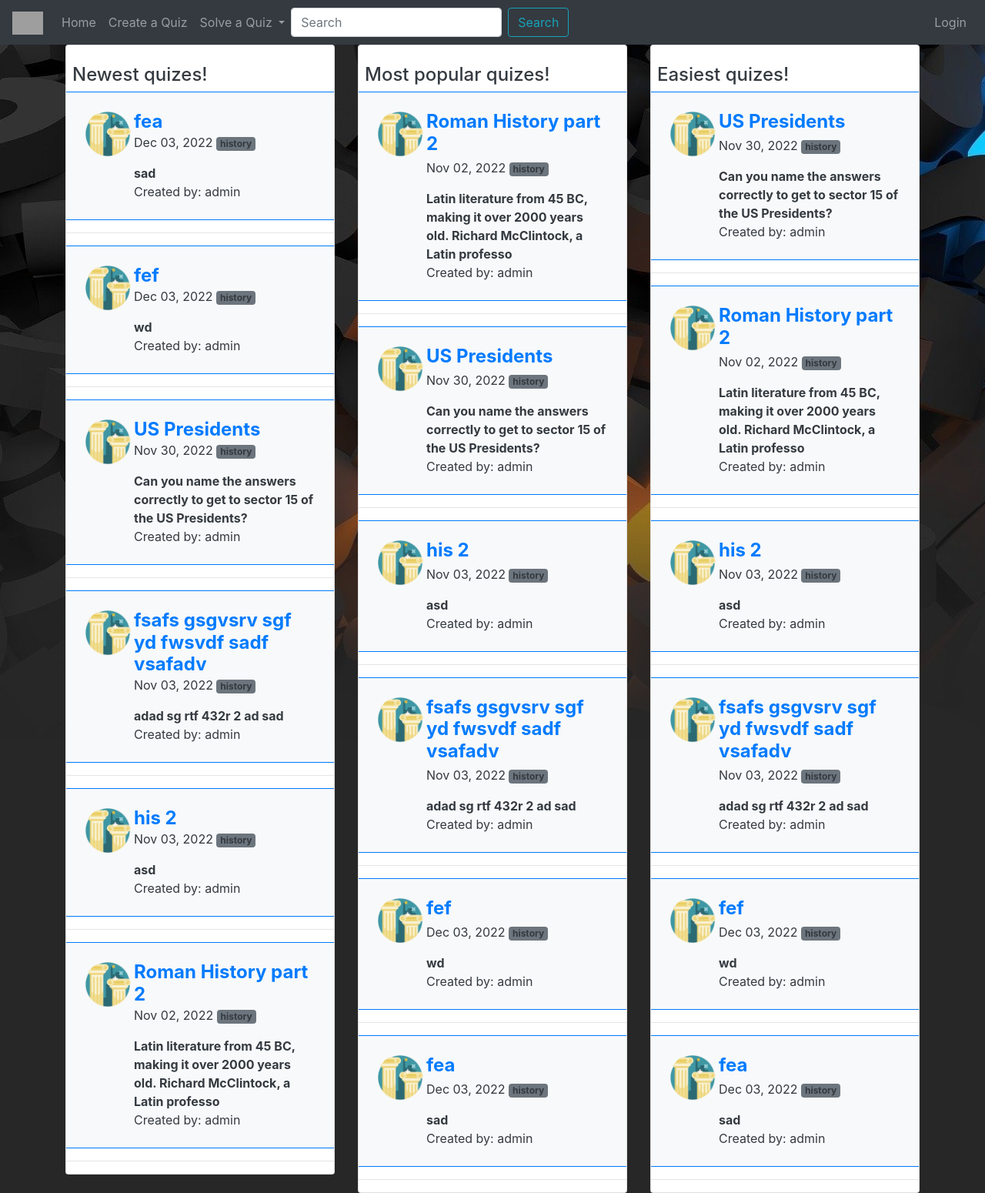
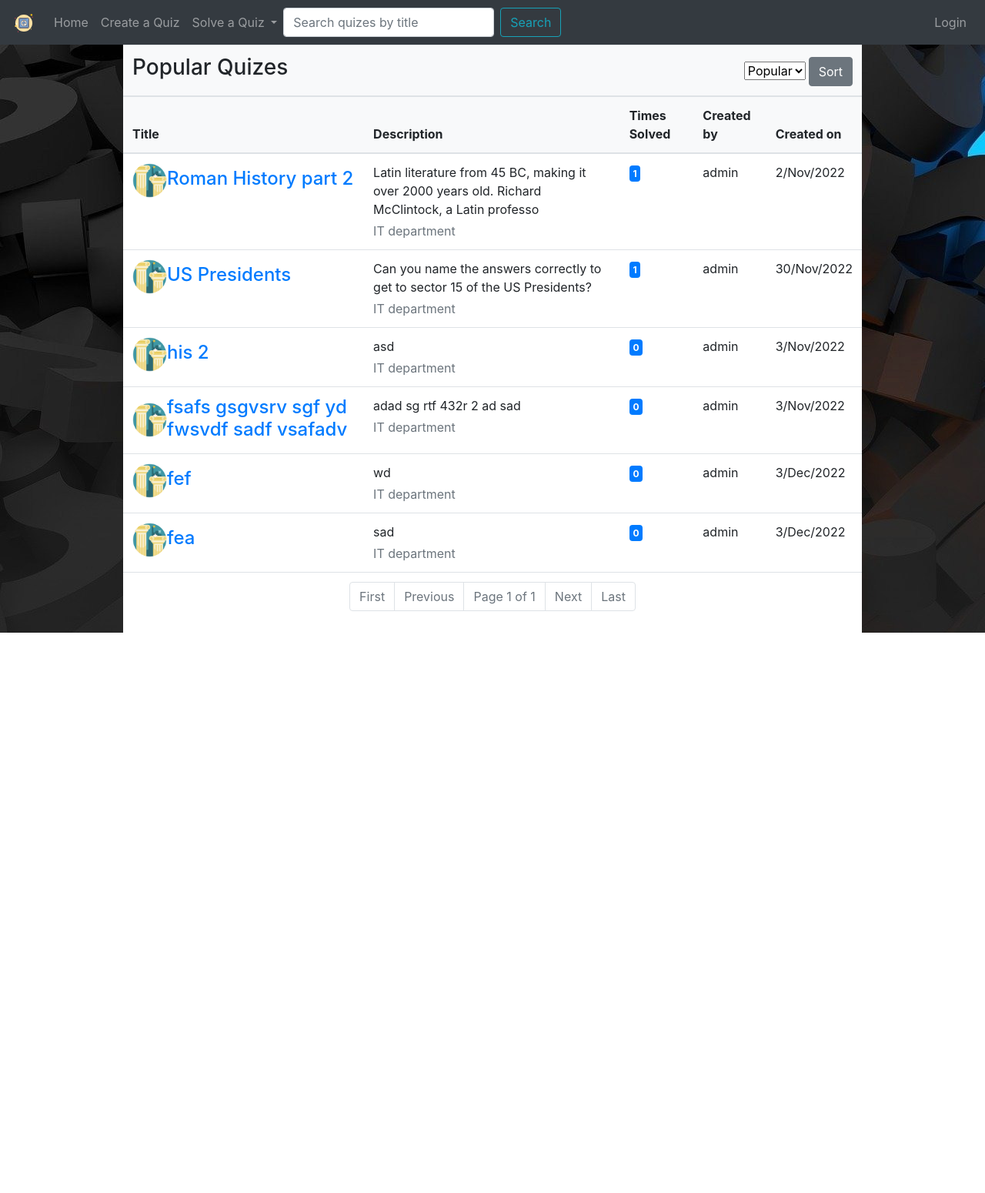
Before and after one commit to APuky/Django-Quiz-Web-App, a Django app: page /quizes/history/ in a window 1280 px wide. Shown: the whole page at 77% size. After the commit the page ends 822 px from the top, so only its background shows below. Run offline with Django 4.2, Linux system fonts and the light colour scheme; data comes from the database, SQL or seed files in the repository; both versions use the stored data as it was after the commit; some libraries are stand-ins or nearby versions; grey boxes are pictures that could not be loaded.

Commit message:
Second push

```diff
--- a/quiz/admin.py
+++ b/quiz/admin.py
@@ -24,6 +24,7 @@ class QuizAdmin(admin.ModelAdmin):
 
 class CommentsAdmin(admin.ModelAdmin):
     list_display = ('user', 'comment', 'quiz', 'rating', 'created')
+    readonly_fields = ('quiz', 'user')
     list_filter = ('rating', 'created')
 
 class ScoresAdmin(admin.ModelAdmin):
--- a/quiz/static/quiz/script.js
+++ b/quiz/static/quiz/script.js
@@ -37,6 +37,8 @@ function showExtra() {
 }
 
 
+
+//AJAX
 function getData(url, id) {
     fetch(url, {
         method: "GET",
--- a/quiz/static/quiz/style.css
+++ b/quiz/static/quiz/style.css
@@ -84,7 +84,10 @@
   background: rgba(239, 247, 248, 0.315);
   padding-top: 40px;
 }
-
+.center{
+  margin: auto;
+  width: 75%;
+}
 body{
   background-image: url("images/question.jpg");
   background-color: rgb(39, 39, 39);
@@ -111,3 +114,21 @@ body{
   font-size: 20px;
   color: azure;
 }
+
+.question-text {
+  color: rgb(73, 203, 255);
+  margin: auto;
+  -webkit-text-stroke: 1px rgba(0, 0, 0, 0.555);
+  padding-bottom: 10px;
+}
+
+@media screen and (max-width: 991px) {
+    .centered{
+      width: 100%;
+    }
+
+    .center{
+      width: 100%;
+    }
+
+}
--- a/quiz/templates/quiz/basetemp.html
+++ b/quiz/templates/quiz/basetemp.html
@@ -18,9 +18,9 @@
     <nav class="navbar navbar-expand-lg navbar-dark bg-dark">
       <a class="navbar-brand mt-2 mt-lg-0" href="#">
         <img
-          src="https://mdbcdn.b-cdn.net/img/logo/mdb-transaprent-noshadows.webp"
+          src="/static/quiz/images/quizlet.svg"
           height="30"
-          alt="MDB Logo"
+          alt="Logo"
           loading="lazy"
         />
       </a>
@@ -51,7 +51,7 @@
             </div>
           </li>
           <form class="form-inline" action="{% url 'quizsearch' %}" method="GET">
-            <input class="form-control mr-sm-2" type="search" placeholder="Search" aria-label="Search" name="search">
+            <input class="form-control mr-sm-2" type="search" placeholder="Search quizes by title" aria-label="Search" name="search">
             <button class="btn btn-outline-info my-2 my-sm-0" type="submit">Search</button>
           </form>
         </ul>
--- a/quiz/templates/quiz/createquiz.html
+++ b/quiz/templates/quiz/createquiz.html
@@ -3,10 +3,11 @@
 {% block title %}Create a Quiz{% endblock %}
 {% block content %}
     <div class="centered">
-      <p class="label-class">Note: There is a minimum of <b>5</b> questions per quiz, and a maximum of <b>20</b>.</p>
       {% if messages %}
         {% for message in messages %}
-          <h2>{{message}}</h2>
+        <div class="alert alert-danger" role="alert">
+          {{message}}
+        </div>
         {% endfor %}
       {% endif %}
       <form action="" method="POST">
@@ -16,6 +17,7 @@
             <label class="label-class" for="{{ field.auto_id }}">{{field.label}} *</label>
             {{field}}
           {%endfor%}
+          <p class="label-class">Note: There is a minimum of <b>5</b> questions per quiz, and a maximum of <b>20</b>.</p>
           {{quizformset.management_form}}
         </div>
           <div id="wrapper">
--- a/quiz/templates/quiz/home.html
+++ b/quiz/templates/quiz/home.html
@@ -36,7 +36,7 @@
                       height="60" />
                     <div class="pl-1">
                       <a href="{% url 'quiz' quiz.id %}" class="badge badge-light">
-                        <h4 class="font-weight-bold mb-1">{{quiz.title}}</h4>
+                        <h4 class="font-weight-bold mb-1">{{quiz.title|truncatechars:20|title}}</h4>
                       </a>
                         <div class="d-flex align-items-center mb-3">
                           <p class="mb-0">
@@ -48,7 +48,7 @@
                           <a href="#!" class="link-muted"><i class="fas fa-heart ms-2"></i></a>
                         </div>
                         <p class="mb-0 font-weight-bold">
-                          {{quiz.description}}
+                          {{quiz.description|truncatechars:30}}
                         </p>
                         <p class="mb-0">
                           Created by: {{quiz.created_by}}
--- a/quiz/templates/quiz/quizes.html
+++ b/quiz/templates/quiz/quizes.html
@@ -1,114 +1,88 @@
 {%extends './basetemp.html' %}
 {% block title %}Quizes{% endblock %}
 {% block content %}
-<div class="container d-flex justify-content-around">
-  <div class="row">
-    <div class="col-sm">
-        <div class="card text-dark pt-3">
-            <h4 class="mb-0 p-2">Newest quizes!</h4>
-            {% for quiz in quizesNewest %}
-            <div class="card-body p-4 bg-light border-top border-bottom border-primary">
-                <div class="d-flex flex-start">
-                    <img class="rounded-circle shadow-1-strong me-3"
-                    src="/static/quiz/images/{{quiz.category}}.png" alt="avatar" width="60"
-                    height="60" />
-                    <div class="pl-1">
-                        <a href="{% url 'quiz' quiz.id %}" class="">
-                        <h4 class="font-weight-bold mb-0">{{quiz.title}}</h4>
-                        </a>
-                        <div class="d-flex align-items-center mb-3">
-                            <p class="mb-0">
-                                {{quiz.created|date:'M d, Y'}}
-                                <span class="badge bg-secondary">{{quiz.category}}</span>
-                            </p>
-                            <a href="#!" class="link-muted"><i class="fas fa-pencil-alt ms-2"></i></a>
-                            <a href="#!" class="link-muted"><i class="fas fa-redo-alt ms-2"></i></a>
-                            <a href="#!" class="link-muted"><i class="fas fa-heart ms-2"></i></a>
-                        </div>
-                        <p class="mb-0 font-weight-bold">
-                            {{quiz.description}}
-                        </p>
-                        <p class="mb-0">
-                            Created by: {{quiz.created_by}}
-                        </p>
-                    </div>
+<div class="table-responsive-sm center">
+    <table class="table align-middle mb-0 bg-white table-hover">
+        <thead class="bg-light">
+            <tr>
+                <th colspan="2">
+                    <h3>{{search}} Quizes</h3>
+                </th>
+                <th colspan="3">
+                    <form action="" method="POST" style="float: right;">
+                        {% csrf_token %}
+                        <select name="sort" id="sort" class="form-select">
+                            <option value="" selected disabled hidden>{{search}}</option>
+                            <option value="popular">Popular</option>
+                            <option value="newest">Newest</option>
+                            <option value="oldest">Oldest</option>
+                            <option value="easiest">Easiest</option>
+                        </select>
+                        <input type="submit" value="Sort" class="btn btn-secondary">
+                    </form>
+                </th>
+            </tr>
+            <tr>
+                <th>Title</th>
+                <th>Description</th>
+                <th>Times Solved</th>
+                <th>Created by</th>
+                <th>Created on</th>
+            </tr>
+        </thead>
+        <tbody>
+            {% for quiz in quizes %}
+            <tr>
+            <td>
+                <div class="d-flex align-items-center">
+                <img
+                    src="/static/quiz/images/{{quiz.category}}.png"
+                    alt=""
+                    style="width: 45px; height: 45px"
+                    class="rounded-circle"
+                    />
+                <div class="ms-3">
+                    <a href="{% url 'quiz' quiz.id %}"><h4 class="fw-bold mb-1">{{quiz.title}}</h4></a>
                 </div>
-            </div>
-            <hr class="hr hr-blurry" />
+                </div>
+            </td>
+            <td>
+                <p class="fw-normal mb-1">{{quiz.description|truncatechars:100}}</p>
+                <p class="text-muted mb-0">IT department</p>
+            </td>
+            <td>
+                <span class="badge badge-primary rounded-pill d-inline">{{quiz.count}}</span>
+            </td>
+            <td>{{quiz.created_by}}</td>
+            <td>
+                {{quiz.created|date:'j/M/Y'}}
+            </td>
+            </tr>
             {% endfor %}
-        </div>
-    </div>
-    <div class="col-sm">
-      <div class="card text-dark pt-3">
-          <h4 class="mb-0 p-2">Most popular quizes!</h4>
-            {% for quiz in quizesPopular %}
-            <div class="card-body p-4 bg-light border-top border-bottom border-primary">
-                <div class="d-flex flex-start">
-                    <img class="rounded-circle shadow-1-strong me-3"
-                    src="/static/quiz/images/{{quiz.category}}.png" alt="avatar" width="60"
-                    height="60" />
-                    <div class="pl-1">
-                        <a href="{% url 'quiz' quiz.id %}" class="">
-                        <h4 class="font-weight-bold mb-1">{{quiz.title}}</h4>
-                        </a>
-                        <div class="d-flex align-items-center mb-3">
-                            <p class="mb-0">
-                                {{quiz.created|date:'M d, Y'}}
-                                <span class="badge bg-secondary">{{quiz.category}}</span>
-                            </p>
-                            <a href="#!" class="link-muted"><i class="fas fa-pencil-alt ms-2"></i></a>
-                            <a href="#!" class="link-muted"><i class="fas fa-redo-alt ms-2"></i></a>
-                            <a href="#!" class="link-muted"><i class="fas fa-heart ms-2"></i></a>
-                        </div>
-                        <p class="mb-0 font-weight-bold">
-                            {{quiz.description}}
-                        </p>
-                        <p class="mb-0">
-                            Created by: {{quiz.created_by}}
-                        </p>
-                    </div>
-                </div>
-            </div>
-            <hr class="hr hr-blurry" />
-            {% endfor %}
-        </div>
-    </div>
-    <div class="col-sm">
-      <div class="card text-dark pt-3">
-          <h4 class="mb-0 p-2">Easiest quizes!</h4>
-            {% for quiz in quizesEasiest %}
-            <div class="card-body p-4 bg-light border-top border-bottom border-primary">
-                <div class="d-flex flex-start">
-                    <img class="rounded-circle shadow-1-strong me-3"
-                    src="/static/quiz/images/{{quiz.category}}.png" alt="avatar" width="60"
-                    height="60" />
-                    <div class="pl-1">
-                        <a href="{% url 'quiz' quiz.id %}" class="">
-                        <h4 class="font-weight-bold mb-1">{{quiz.title}}</h4>
-                        </a>
-                        <div class="d-flex align-items-center mb-3">
-                            <p class="mb-0">
-                                {{quiz.created|date:'M d, Y'}}
-                                <span class="badge bg-secondary">{{quiz.category}}</span>
-                            </p>
-                            <a href="#!" class="link-muted"><i class="fas fa-pencil-alt ms-2"></i></a>
-                            <a href="#!" class="link-muted"><i class="fas fa-redo-alt ms-2"></i></a>
-                            <a href="#!" class="link-muted"><i class="fas fa-heart ms-2"></i></a>
-                        </div>
-                        <p class="mb-0 font-weight-bold">
-                            {{quiz.description}}
-                        </p>
-                        <p class="mb-0">
-                            Created by: {{quiz.created_by}}
-                        </p>
-                    </div>
-                </div>
-            </div>
-            <hr class="hr hr-blurry" />
-            {% endfor %}
-        </div>
-    </div>
-  </div>
+        </tbody>
+        <tfoot>
+            <td colspan="5">
+                <nav aria-label="Page navigation example">
+                    <ul class="pagination justify-content-center">
+                        <li class="page-item {% if not searchdata.has_previous %} disabled {% endif %}">
+                            <a class="page-link" href="?page=1&search={{query}}" tabindex="-1">First</a>
+                        </li>
+                        <li class="page-item {% if not searchdata.has_previous %} disabled {% endif %}">
+                            <a class="page-link" href="{% if searchdata.has_previous %}?page={{ searchdata.previous_page_number }}&search={{query}} {% else %} # {% endif %}" tabindex="-1">Previous</a>
+                        </li>
+
+                        <li class="page-item disabled">
+                            <a class="page-link" href="#">Page {{ searchdata.number }} of {{ searchdata.paginator.num_pages }}</a></li>
+                        <li class="page-item {% if not searchdata.has_next %} disabled {% endif %}">
+                            <a class="page-link" href="{% if searchdata.has_next %}?page={{ searchdata.next_page_number }}&search={{query}} {% else %} # {% endif %}">Next</a>
+                        </li>
+                        <li class="page-item {% if not searchdata.has_next %} disabled {% endif %}">
+                            <a class="page-link" href="?page={{ searchdata.paginator.num_pages }}&search={{query}}" tabindex="-1">Last</a>
+                        </li>
+                    </ul>
+                </nav>
+            </td>
+        </tfoot>
+    </table>
 </div>
-
 {% endblock %}
--- a/quiz/urls.py
+++ b/quiz/urls.py
@@ -9,7 +9,7 @@ urlpatterns = [
     path('solve-quiz/<str:pk>/', views.solveQuizPage, name='solvequiz'),
     path('login/', views.userLogin, name='login'),
     path('logout/', views.userLogout, name='logout'),
-    path('create-quiz/', views.createQuiz1, name='createquiz'),
+    path('create-quiz/', views.createQuiz, name='createquiz'),
     path('profile/<str:pk>/', views.userProfile, name='profile'),
     path('quiz/delete/<str:pk>/', views.deleteQuizPage, name='deletequizpage'),
     path('quiz/deleted/<str:pk>/', views.deleteQuiz, name='deletequiz'),
--- a/quiz/views.py
+++ b/quiz/views.py
@@ -47,40 +47,56 @@ def quizPage(request,pk):
 		if request.method == 'PUT':
 			data = json.load(request)
 			updated_values = data.get('payload')
-			comment=comments.get(id=updated_values['commentid'])
+			comment = comments.get(id=updated_values['commentid'])
 			like = updated_values['vote']
 
 			#Check if the user already upvoted/downvoted and block him from doing it again
 			if not UserCommentRelation.objects.filter(user = request.user, comment = comment).exists():
 				if like == 'like':
 					comment.rating+=1
-					usercomment = UserCommentRelation(user = request.user, comment = comment, like = True)
+					usercomment = UserCommentRelation(user = request.user, comment = comment, like = 1)
 					usercomment.save()
 					comment.save()
 				else:
 					comment.rating-=1
-					usercomment = UserCommentRelation(user = request.user, comment = comment, like = False)
+					usercomment = UserCommentRelation(user = request.user, comment = comment, like = -1)
 					usercomment.save()
 					comment.save()
 			else:
 				currentcomment = UserCommentRelation.objects.get(user = request.user, comment = comment)
-				if currentcomment.like:
-					if like == 'like':
-						pass
+				if like == 'like':
+					if currentcomment.like == 0:
+						comment.rating += 1
+						comment.save()
+						currentcomment.like += 1
+						currentcomment.save()
+					elif currentcomment.like == -1:
+						comment.rating +=2
+						comment.save()
+						currentcomment.like = 1
+						currentcomment.save()
 					else:
-						comment.rating-=1
+						comment.rating -= 1
 						comment.save()
-						currentcomment.like=False
-						currentcomment.save()
-				else:
-					if like == 'like':
-						comment.rating+=1
-						comment.save()
-						currentcomment.like=True
+						currentcomment.like = 0
 						currentcomment.save()
 
-
-
+				if like == 'dislike':
+					if currentcomment.like == 0:
+						comment.rating -= 1
+						comment.save()
+						currentcomment.like = -1
+						currentcomment.save()
+					elif currentcomment.like == 1:
+						comment.rating -= 2
+						comment.save()
+						currentcomment.like = -1
+						currentcomment.save()
+					else:
+						comment.rating += 1
+						comment.save()
+						currentcomment.like = 0
+						currentcomment.save()
 
 			return JsonResponse({'status': 'OK'}, status=200)
 
@@ -97,7 +113,6 @@ def quizPage(request,pk):
 
 
 	return render(request, 'quiz/quiz.html', context)
-
 
 
 def userRegister(request):
@@ -139,50 +154,6 @@ def userLogout(request):
 
 @login_required
 def createQuiz(request):
-	questionFormset = formset_factory(QuizCreateForm, extra=2)
-	if request.method == 'POST':
-		quiznewform=CreateQuizForm(request.POST)
-
-		quizformset=questionFormset(request.POST)
-
-		if quizformset.is_valid():
-			#formData = quizform.cleaned_data
-			print("works here1")
-			obj = quiznewform.save(commit=False)
-			obj.created_by = request.user
-			obj.save()
-
-			print("works here1")
-
-
-			for form in quizformset:
-				data = form.cleaned_data
-				answer = data.get('correct_answer')
-
-				question = Question(text=data.get('Questiontext'), quiz=Quiz.objects.latest('created'))
-				question.save()
-
-				for i in range(1,5):
-					if i == int(answer):
-						choice = Choice(choice=data.get(f'choice{i}'), is_right=True, question=Question.objects.order_by('-pk')[0])
-						choice.save()
-					else:
-						choice = Choice(choice=data.get(f'choice{i}'), is_right=False, question=Question.objects.order_by('-pk')[0])
-						choice.save()
-
-
-			return redirect('home')
-
-	else:
-		quiznewform=CreateQuizForm()
-		quizformset=questionFormset()
-
-
-	context = {'quizformset':quizformset, 'quiznewform':quiznewform}
-	return render(request, 'quiz/createquiz.html', context)
-
-@login_required
-def createQuiz1(request):
 	questionFormset = formset_factory(QuizCreateForm, extra=20)
 	if request.method == 'POST':
 		quiznewform=CreateQuizForm(request.POST)
@@ -230,13 +201,15 @@ def createQuiz1(request):
 								choice.save()
 
 		else:
-			print(quizformset.non_form_errors())
-			print(quizformset.errors)
-			print("Error")
+			for error in quiznewform.errors:
+				if error == 'title':
+					messages.add_message(request, messages.ERROR, f'A quiz already exists with the same title!')
+				else:
+					messages.add_message(request, messages.ERROR, f'Unexpected error, make sure all the required fields are filled.')
 			context = {'quizformset':quizformset, 'quiznewform':quiznewform}
 			return render(request, 'quiz/createquiz.html', context)
 
-		return redirect('home')
+		return redirect('quiz', pk=obj.id)
 
 
 	else:
@@ -246,56 +219,6 @@ def createQuiz1(request):
 
 	context = {'quizformset':quizformset, 'quiznewform':quiznewform}
 	return render(request, 'quiz/createquiz.html', context)
-
-@login_required
-def createQuiz2(request):
-	questionFormset = formset_factory(QuizCreateForm, extra=20)
-	if request.method == 'POST':
-		quiznewform=CreateQuizForm(request.POST)
-		quizformset=questionFormset(request.POST)
-
-		if quiznewform.is_valid():
-			#formData = quizform.cleaned_data
-			obj = quiznewform.save(commit=False)
-			obj.created_by = request.user
-			obj.save()
-
-			for form in quizformset:
-				if form.is_valid():
-					print("Is valid.")
-					if form.cleaned_data.get("Questiontext")!='':
-						if form.cleaned_data.get("choice1")!='' and form.cleaned_data.get("choice2")!='' and form.cleaned_data.get("choice3")!='' and form.cleaned_data.get("choice4")!='':
-							print(form.cleaned_data.get("Questiontext"))
-							print(type(form.cleaned_data.get("Questiontext")))
-							data = form.cleaned_data
-							answer = data.get('correct_answer')
-
-							question = Question(text=data.get('Questiontext'), quiz=Quiz.objects.latest('created'))
-							question.save()
-
-							for i in range(1,5):
-								if i == int(answer):
-									choice = Choice(choice=data.get(f'choice{i}'), is_right=True, question=Question.objects.order_by('-pk')[0])
-									choice.save()
-								else:
-									choice = Choice(choice=data.get(f'choice{i}'), is_right=False, question=Question.objects.order_by('-pk')[0])
-									choice.save()
-
-
-				else:
-					break
-
-			return redirect('home')
-
-
-	else:
-		quiznewform=CreateQuizForm()
-		quizformset=questionFormset()
-
-
-	context = {'quizformset':quizformset, 'quiznewform':quiznewform}
-	return render(request, 'quiz/createquiz.html', context)
-
 
 
 def deleteQuizPage(request, pk):
@@ -423,13 +346,29 @@ def userProfile(request, pk):
 
 
 def quizes(request, category):
-	print(category)
-	quizesPopular=Quiz.objects.annotate(count=Count('userquizpoints')).order_by('-count').filter(category=category)[:10]
-	quizesNewest=Quiz.objects.filter(category=category).order_by('-created')[:10]
-	quizesEasiest=Quiz.objects.filter(category=category).annotate(rating=Avg('userquizpoints__points')).order_by('-rating')
-	for quiz in quizesEasiest:
-		print(quiz)
-	context={'quizesPopular':quizesPopular, 'quizesNewest':quizesNewest, 'quizesEasiest':quizesEasiest}
+	popular=Quiz.objects.annotate(count=Count('userquizpoints')).order_by('-count').filter(category=category)
+	context={'quizes':popular, 'search':'Popular'}
+
+	if request.method == 'POST':
+		sort_by=request.POST['sort']
+		if sort_by == 'popular':
+			popular=Quiz.objects.annotate(count=Count('userquizpoints')).order_by('-count').filter(category=category)
+			context={'quizes':popular, 'search':'Popular'}
+		elif sort_by == 'newest':
+			newest=Quiz.objects.filter(category=category).order_by('-created').annotate(count=Count('userquizpoints'))
+			context={'quizes':newest, 'search':'Newest'}
+		elif sort_by == 'oldest':
+			oldest=Quiz.objects.filter(category=category).order_by('created').annotate(count=Count('userquizpoints'))
+			context={'quizes':oldest, 'search':'Oldest'}
+		elif sort_by == 'easiest':
+			easiest=Quiz.objects.filter(category=category).annotate(rating=Avg('userquizpoints__points')).order_by('-rating').annotate(count=Count('userquizpoints'))
+			context={'quizes':easiest, 'search':'Easiest'}
+
+	paginator = Paginator(context['quizes'],10)
+	page_number = request.GET.get('page')
+	page_obj = paginator.get_page(page_number)
+	context['searchdata']=page_obj
+
 	return render(request, 'quiz/quizes.html', context)
 
 def quizSearch(request):
```
Also changed, not shown: quiz/models.py (+12 -1 lines), quiz/templates/quiz/quizes copy.html (added, +114 -0 lines), quiz/templates/quiz/solve_quiz.html (+10 -10 lines), db.sqlite3, quiz/migrations/0017_alter_usercommentrelation_like.py (added), quiz/migrations/0018_quizcomments_reported.py (added), quiz/migrations/0019_reportedcomments.py (added), quiz/migrations/0020_remove_quizcomments_reported.py (added), quiz/migrations/0021_reportedcomments_reason.py (added), quiz/static/quiz/images/quizlet.svg (added), 1 other file.
